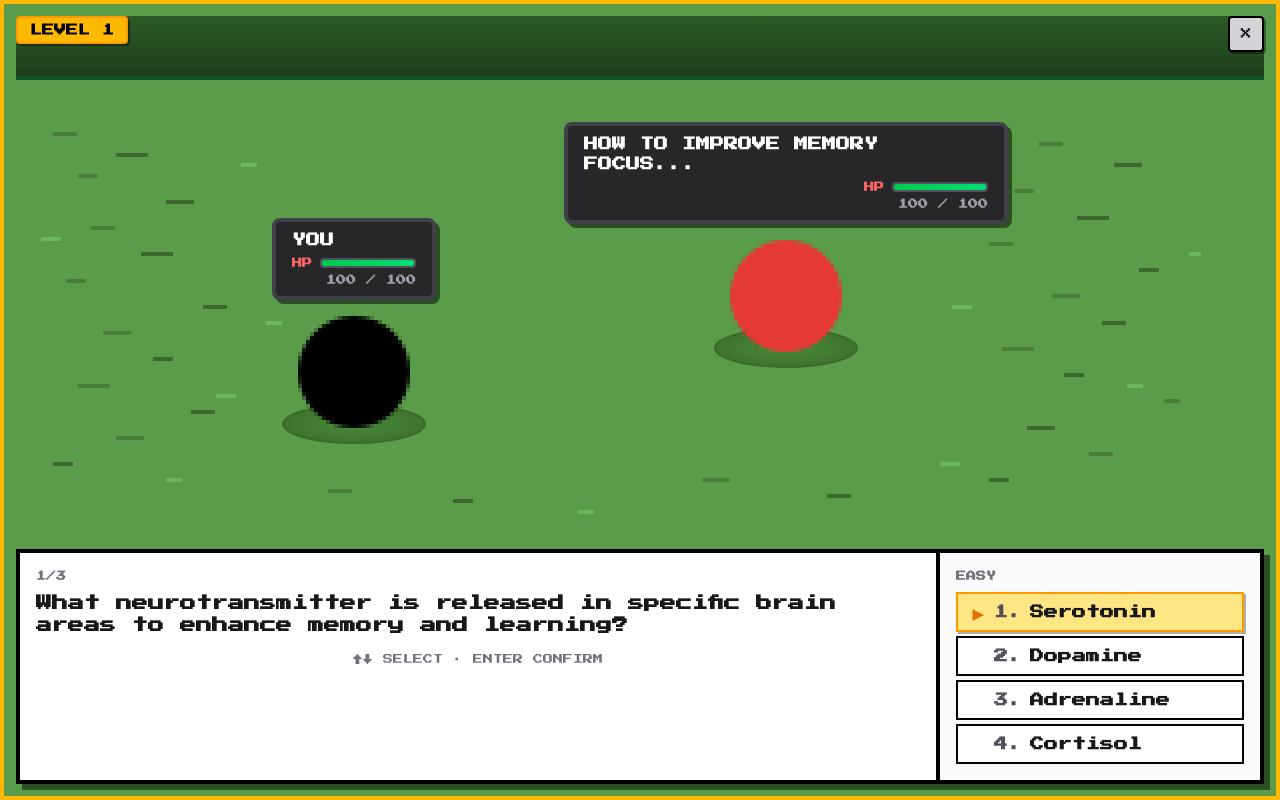
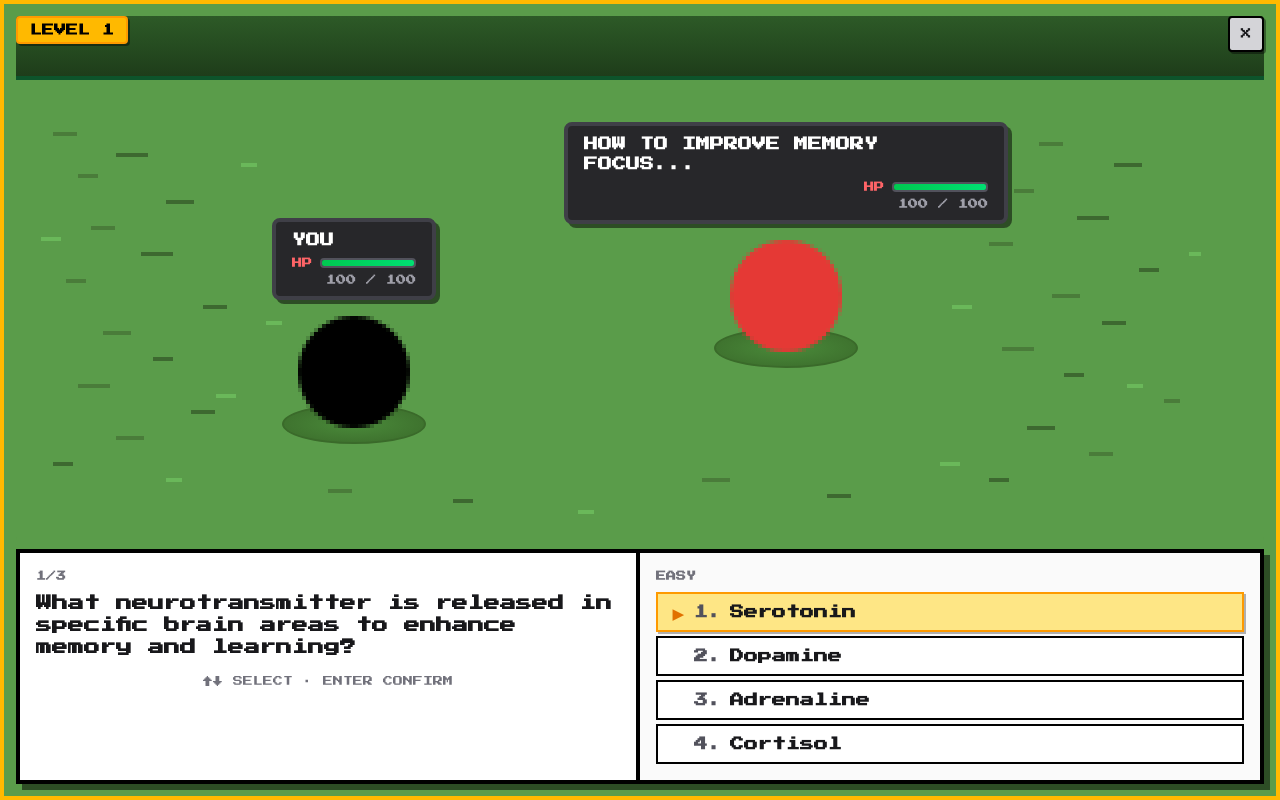
Before and after one commit to sachin-aag/youtube2rpg, a Next.js app in the folder frontend/: page /game/1/npc/1 in a window 1280 px wide. Built offline with nearby package versions, Linux system fonts and the light colour scheme.

Commit message:
fixing question answer layout

```diff
--- a/frontend/app/game/[id]/components/dialogue.tsx
+++ b/frontend/app/game/[id]/components/dialogue.tsx
@@ -479,7 +479,7 @@ export default function DialoguePage({
           ) : (
             <div className="flex flex-1 flex-col gap-0 sm:flex-row">
               {/* Left: question */}
-              <div className="relative flex flex-1 flex-col border-b-4 border-black p-4 sm:border-b-0 sm:border-r-4 sm:border-black">
+              <div className="relative flex w-full flex-col border-b-4 border-black p-4 sm:w-1/2 sm:border-b-0 sm:border-r-4 sm:border-black">
                 <p className="text-[10px] font-bold uppercase text-zinc-500">
                   {String(currentQuestionIndex + 1)}/{questions.length}
                 </p>
@@ -507,7 +507,7 @@ export default function DialoguePage({
               </div>
 
               {/* Right: options */}
-              <div className="flex w-full flex-col border-t-4 border-black bg-zinc-50 p-4 sm:w-80 sm:border-t-0 sm:border-l-0">
+              <div className="flex w-full flex-col border-t-4 border-black bg-zinc-50 p-4 sm:w-1/2 sm:border-t-0 sm:border-l-0">
                 <p className="mb-2 text-[10px] font-bold uppercase text-zinc-500">{currentQuestion.difficulty.toUpperCase()}</p>
                 <ul className="flex flex-col gap-1">
                   {currentQuestion.options.map((option, i) => (
```
